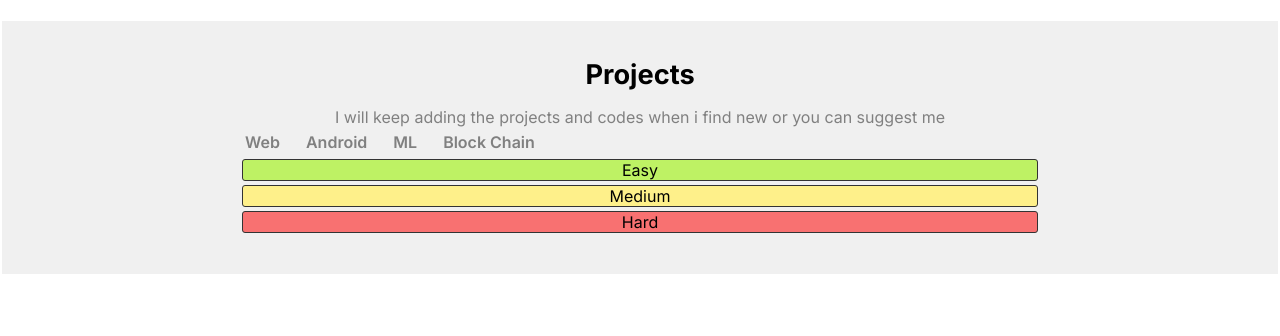
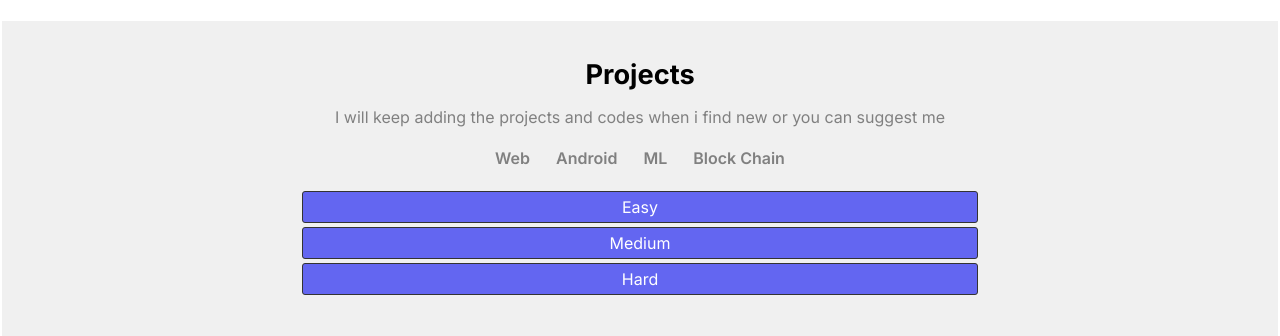
Before and after one commit to KiranPolaki/Hastag-developer, a plain HTML site: page index.html in a window 1280 px wide. Shown: the part 915-1251 px from the top of the page. Before the commit the page ends 1189 px from the top, so only its background shows below. Drawn offline with Linux system fonts and the light colour scheme; a web font is replaced by a local one.

Commit message:
improved styling

```diff
--- a/styles.css
+++ b/styles.css
@@ -305,7 +305,7 @@ body {
 }
 
 .project-box {
-  max-width: 800px;
+  max-width: 680px;
   margin: 0 auto;
   padding: 0 2rem;
 }
@@ -327,6 +327,9 @@ body {
 
 .btn-container {
   display: flex;
+  align-items: center;
+  justify-content: center;
+  padding:1rem;
   gap: 1rem;
 }
 
@@ -391,7 +394,7 @@ table {
   background-color: #fef2f2;
 }
 
-.easy-row {
+/* .easy-row {
   background-color: var(--easy-green);
 }
 .medium-row {
@@ -399,10 +402,17 @@ table {
 }
 .hard-row {
   background-color: var(--hard-red);
-}
+} */
+
+
+
 .easy-row,
 .medium-row,
 .hard-row {
   border: #333333 1px solid;
+  cursor:pointer;
   border-radius: 3px;
+  padding: 5px;
+  background-color: var(--primary-color);
+  color:var(--background-color)
 }
```
